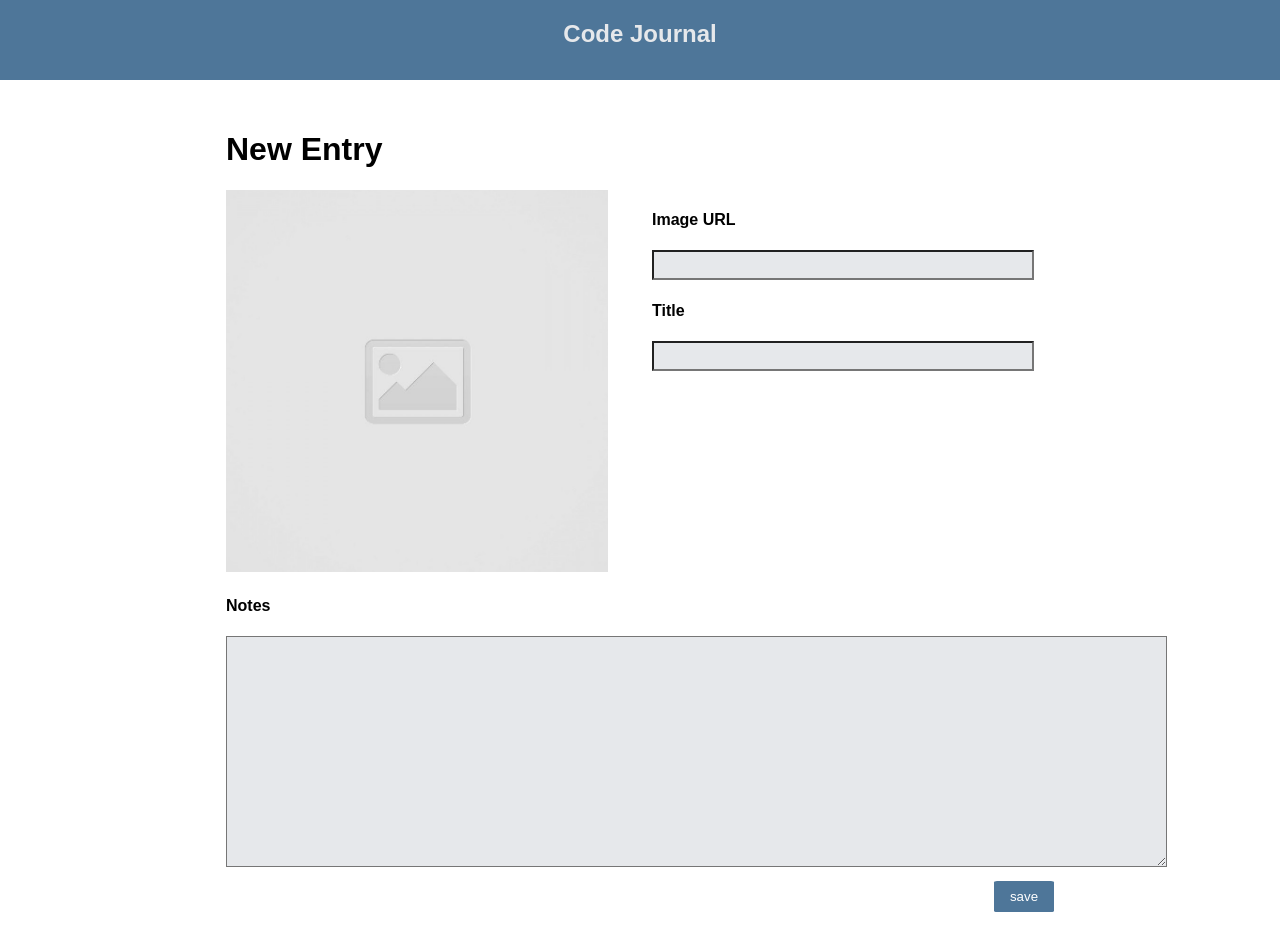
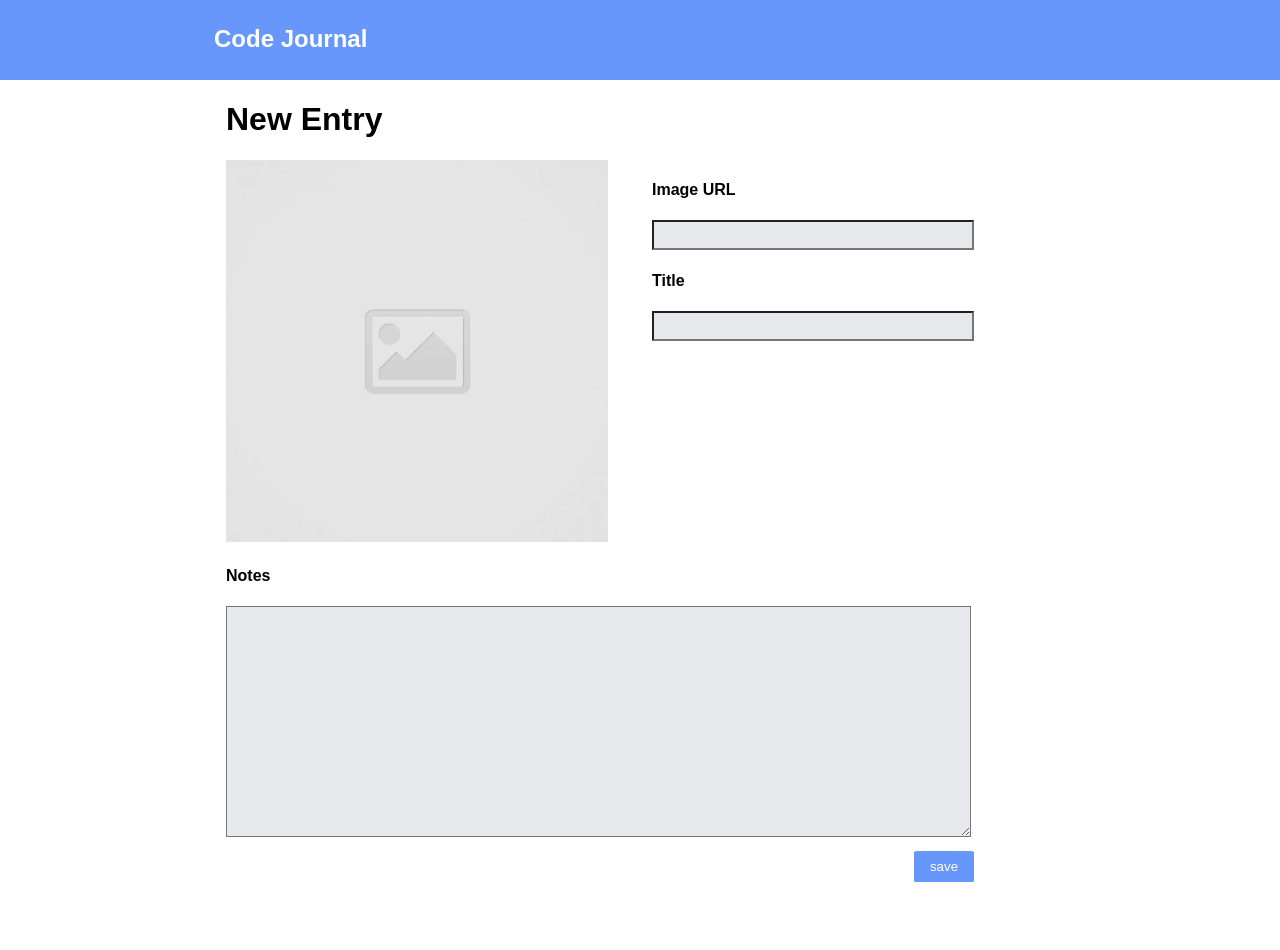
Before and after one commit to JanelleGatmaitan/code-journal, a website: page index.html in a window 1280 px wide. Drawn offline with Linux system fonts and the light colour scheme.

```diff
--- a/css/styles.css
+++ b/css/styles.css
@@ -4,16 +4,18 @@
 
 #button-container {
   text-align: right;
+  margin-right: 80px;
   margin-top: 10px;
 }
 
 #save-button {
   padding: 8px;
   width: 60px;
-  background-color: #4e7699;
+  background-color: #6897fc;
   color: white;
   border: none;
   border-radius: 5%;
+  margin-bottom: 50px;
 }
 
 img {
@@ -22,21 +24,16 @@
 
 main {
   margin-top: 30px;
-  margin-bottom: 60px;
 }
 
 #nav {
   height: 80px;
-  background-color: #4e7699;
-  color: #e6e8eb;
-}
-
-header {
-  text-align: center;
+  background-color: #6897fc;
+  color: white;
 }
 
 .inputBox {
-  width: 95%;
+  width: 80%;
   height: 30px;
 }
 
@@ -44,3 +41,11 @@
 textarea {
   background-color: #e6e8eb;
 }
+
+textarea {
+  width: 90%;
+}
+
+.nav-item {
+  margin-top: 25px;
+}
--- a/index.html
+++ b/index.html
@@ -15,16 +15,17 @@
 </head>
 
 <body>
+
   <header>
     <div class="row">
       <div class="column-full" id="nav">
-        <h2>Code Journal</h2>
+        <h2 class="container nav-item">Code Journal</h2>
       </div>
     </div>
   </header>
 
-  <div data-view="entry form" class="container">
-    <main>
+  <div data-view="entry form">
+    <main class="container">
       <div class="row">
         <div class="column-full">
           <h1>New Entry</h1>
@@ -53,7 +54,7 @@
             <label for="notes">
               <h4>Notes</h4>
             </label>
-            <textarea name="notes" cols="115" rows="15" required></textarea>
+            <textarea name="notes" cols="100" rows="15" required></textarea>
           </div>
         </div>
 
--- a/js/data.js
+++ b/js/data.js
@@ -40,8 +40,6 @@
   $img.setAttribute('src', 'images/placeholder-image-square.jpg');
 });
 
-// Verify that new entries are saved to local storage along
-// with the rest of the data model on page reload.
 var myStorage = window.localStorage;
 var previousDataJSON = myStorage.getItem('create-an-entry');
 if (previousDataJSON != null) {
--- a/js/main.js
+++ b/js/main.js
@@ -1,12 +1,2 @@
 /* global data */
 /* exported data */
-var $photoInput = document.querySelector('input[name="imageUpload"]');
-var $photoInputValue = $photoInput.value;
-console.log('$photoInput: ', $photoInput);
-var $image = document.querySelector('img');
-console.log('$image: ', $image);
-
-$photoInput.addEventListener('input', function (event) {
-  console.log('value of imageURL: ', $photoInputValue);
-  $image.setAttribute('src', $photoInputValue);
-});
```
